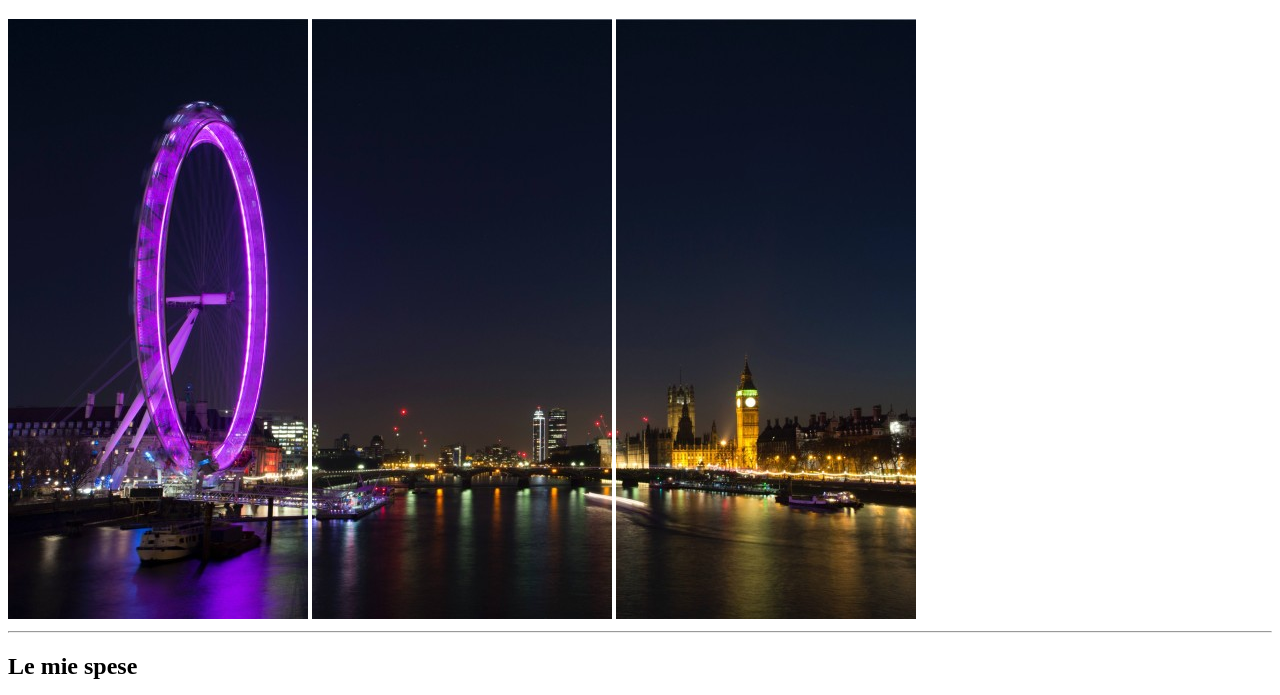
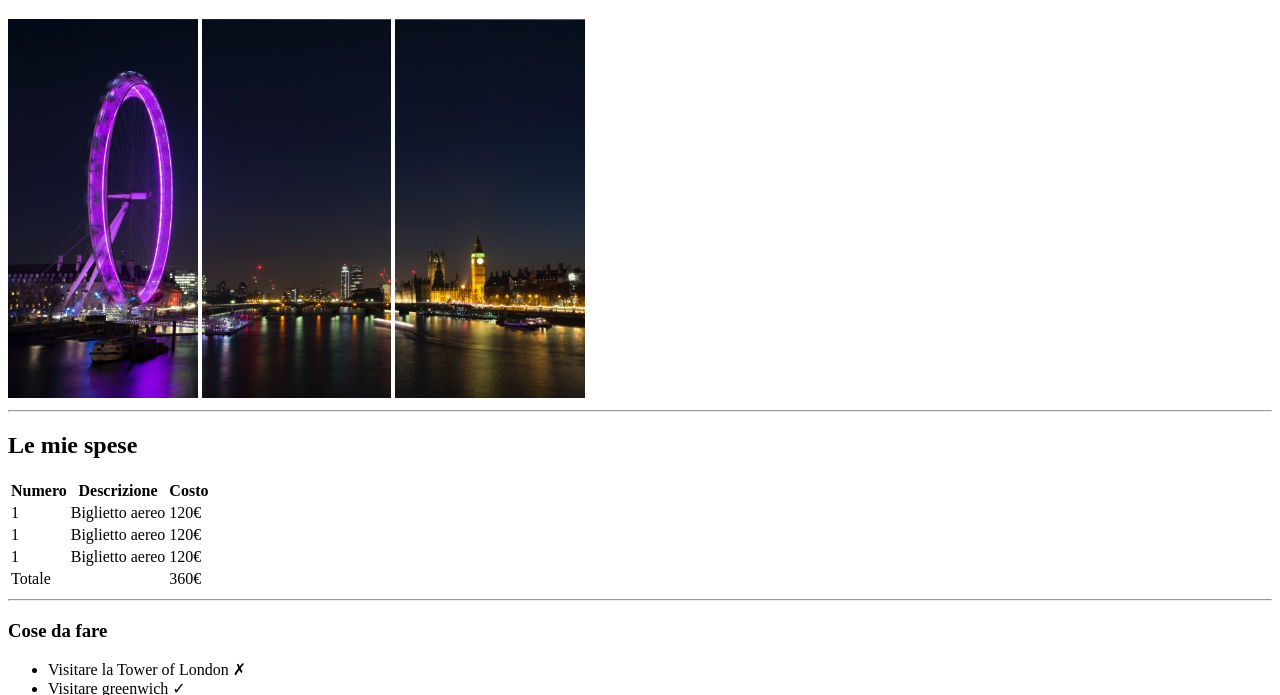
Before and after one commit to Vadim-Cr/html-london-trip, a plain HTML site: page index.html in a window 1280 px wide. Shown: the part 61-756 px from the top of the page. Drawn offline with Linux system fonts and the light colour scheme.

Commit message:
Some minor adjustments

```diff
--- a/index.html
+++ b/index.html
@@ -13,9 +13,9 @@
         <h1>
             Il mio Viaggio a Londra
         </h1>
-        <img src="/img/pexels-bill-emrich-230794-0.jpg" alt="img 1">
-        <img src="/img/pexels-bill-emrich-230794-1.jpg" alt="img 1">
-        <img src="/img/pexels-bill-emrich-230794-2.jpg" alt="img 1">
+        <img src="/html-london-trip/img/pexels-bill-emrich-230794-0.jpg" alt="img 1" width="15%" height="15%">
+        <img src="/html-london-trip/img/pexels-bill-emrich-230794-1.jpg" alt="img 1" width="15%" height="15%">
+        <img src="/html-london-trip/img/pexels-bill-emrich-230794-2.jpg" alt="img 1" width="15%" height="15%">
 
 
     </header>
```
